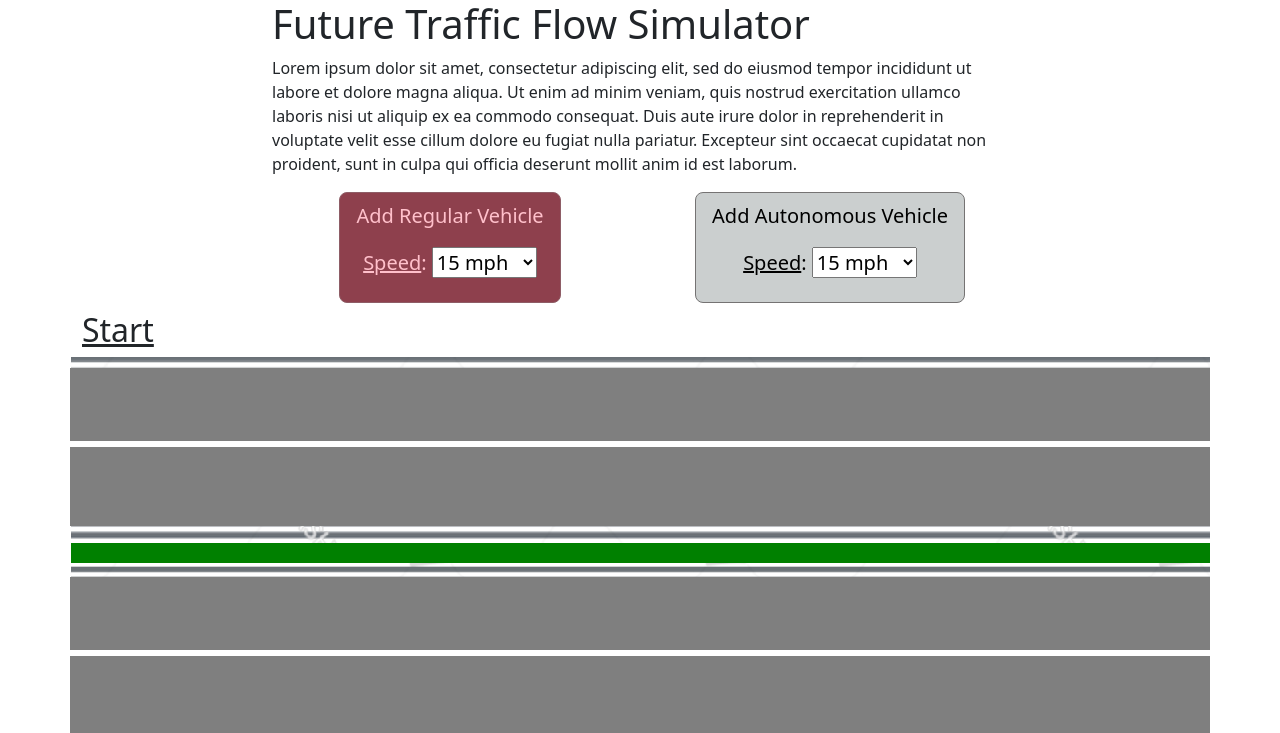
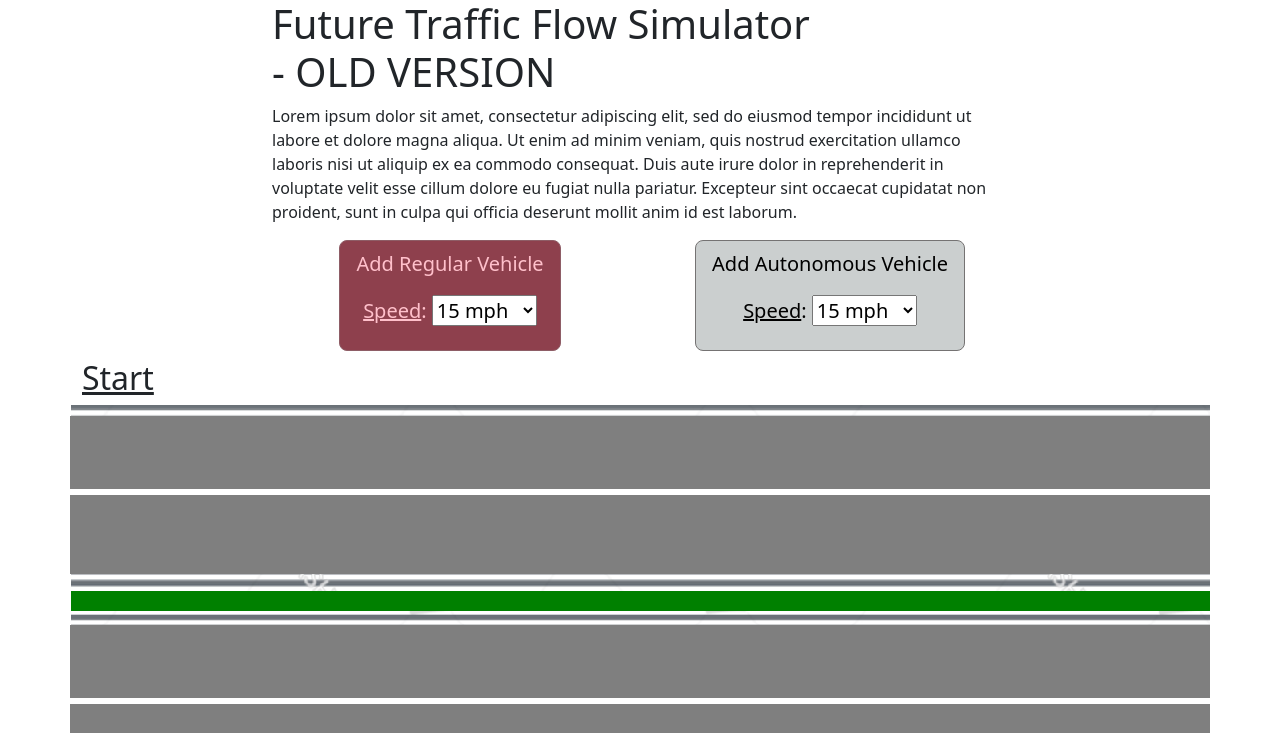
Before and after one commit to jackpolifka/Future_Traffic_Simulator, a plain HTML site: page index.html in a window 1280 px wide. Shown: the top 733 px of the page. Drawn offline with nearby package versions, Linux system fonts and the light colour scheme.

Commit message:
Adding warning about old version
Adding warning about old version

```diff
--- a/index.html
+++ b/index.html
@@ -78,7 +78,7 @@
         <div class="row">
             <div class="col-md-2"></div>
             <div class="col-md-6">
-                <h1>Future Traffic Flow Simulator</h1>
+                <h1>Future Traffic Flow Simulator - OLD VERSION</h1>
             </div>
             <div class="col-md-2"></div>
         </div>
```
